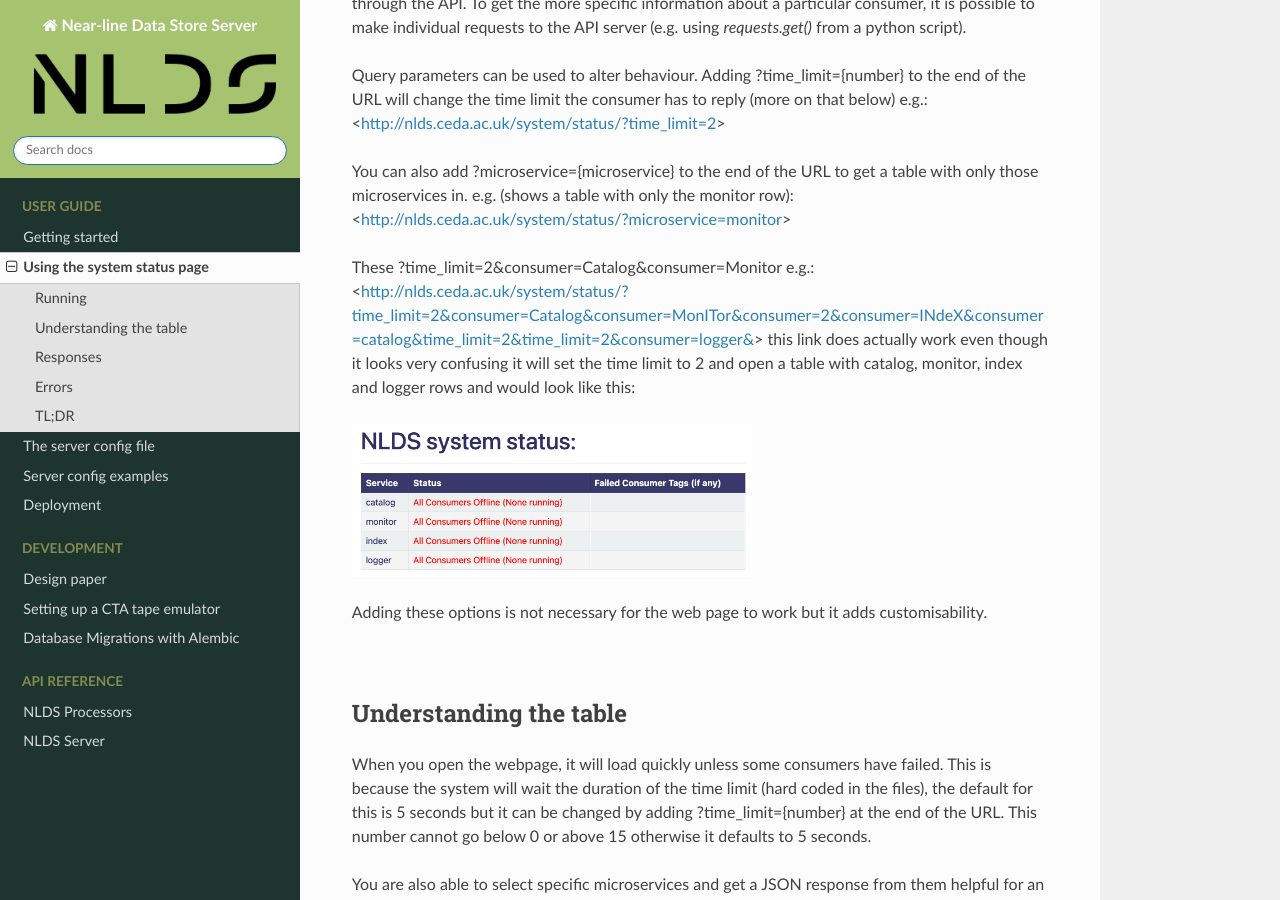
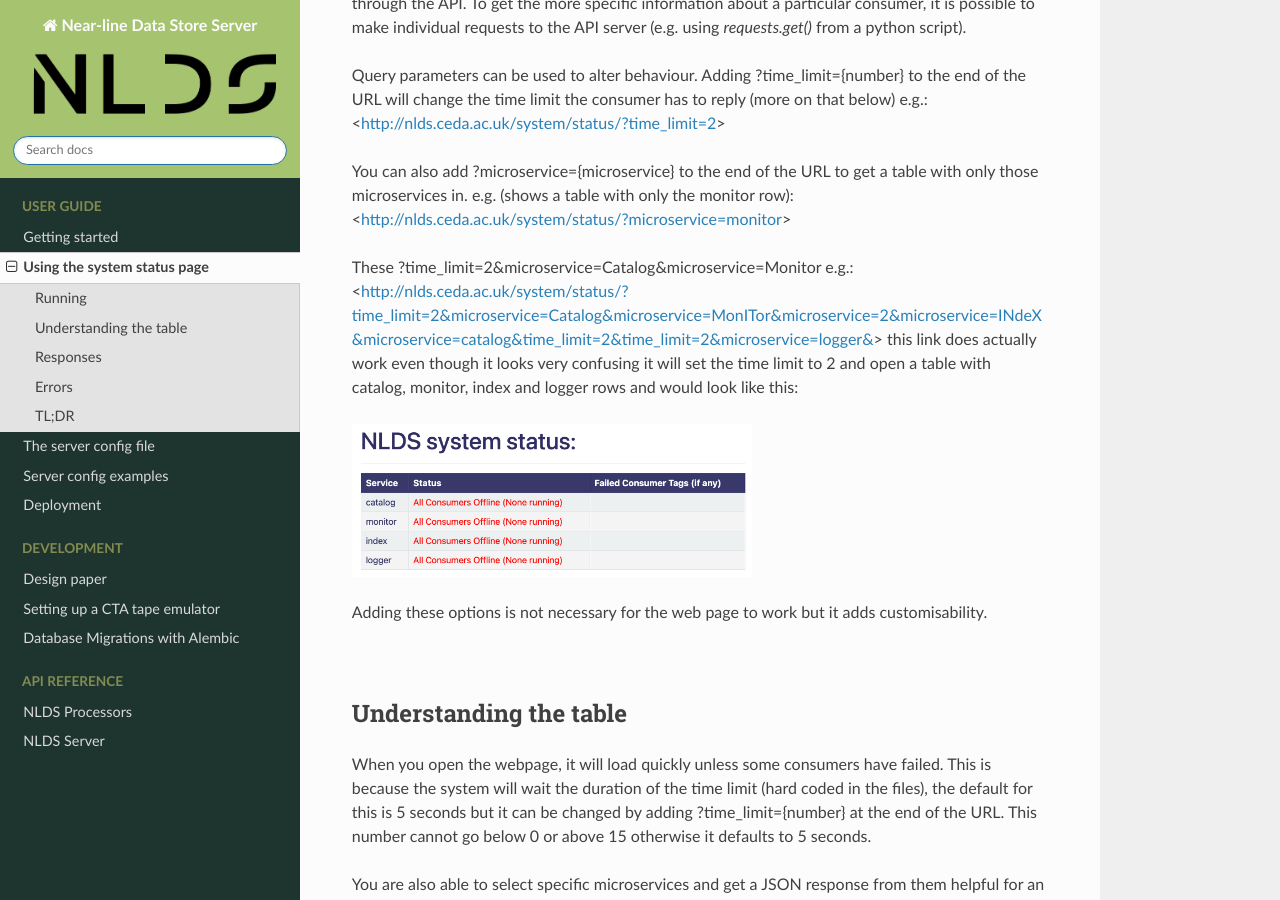
Before and after one commit to cedadev/nlds, a Sphinx documentation site: the page built from docs/source/system-status.rst, in a window 1280 px wide and 900 px high, scrolled down 1345 px. Built offline with Sphinx 7.4.7 and the Read the Docs theme 3.1.0, drawn with Linux system fonts in a browser that asks for light colours; pages that are not in the unit, such as notebooks, are missing from menus.

Commit message:
changed consumer to microservice in the documentation for system status the way specific services are selected to view has changed from consumer to microservice

```diff
--- a/docs/source/system-status.rst
+++ b/docs/source/system-status.rst
@@ -55,9 +55,9 @@ those microservices in. e.g. (shows a table with only the monitor row):
 <http://nlds.ceda.ac.uk/system/status/?microservice=monitor>
 
 These
-?time_limit=2&consumer=Catalog&consumer=Monitor
+?time_limit=2&microservice=Catalog&microservice=Monitor
 e.g.:
-<http://nlds.ceda.ac.uk/system/status/?time_limit=2&consumer=Catalog&consumer=MonITor&consumer=2&consumer=INdeX&consumer=catalog&time_limit=2&time_limit=2&consumer=logger&>
+<http://nlds.ceda.ac.uk/system/status/?time_limit=2&microservice=Catalog&microservice=MonITor&microservice=2&microservice=INdeX&microservice=catalog&time_limit=2&time_limit=2&microservice=logger&>
 this link does actually work even though it looks very confusing it will set the time limit to 2 and open a table with catalog, monitor, index and logger rows
 and would look like this:
 
```
